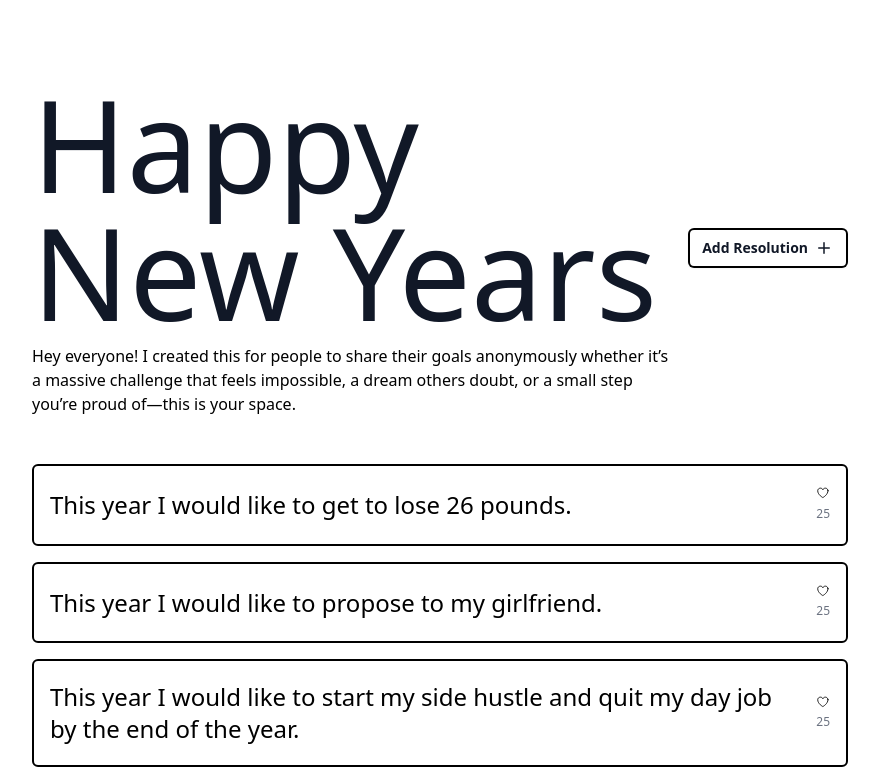
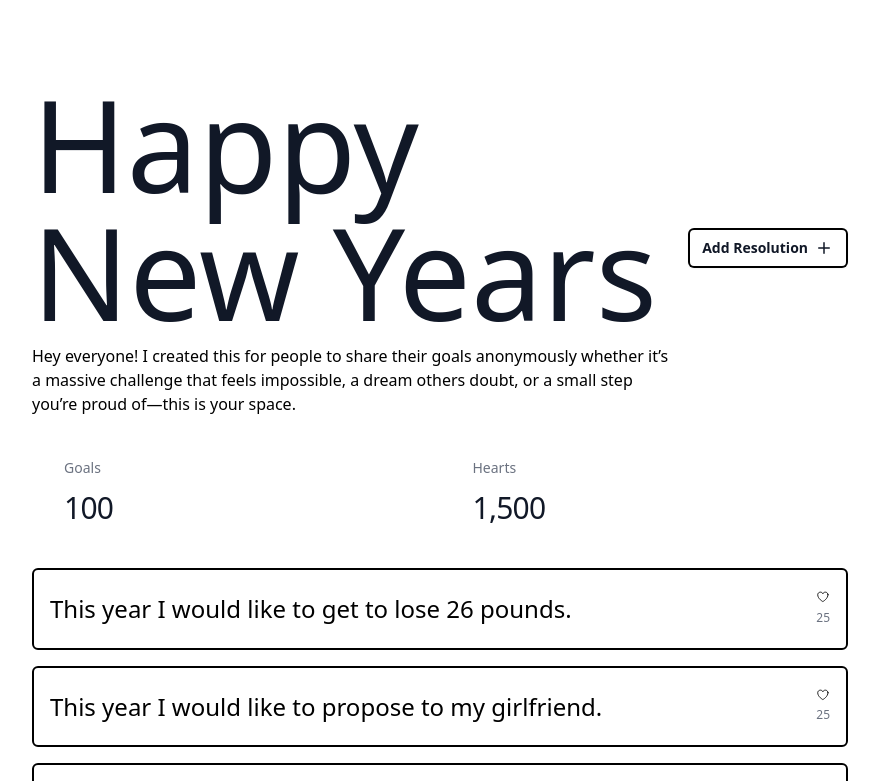
Before and after one commit to kylekrny/new-years, a React (Vite) app: page / in a window 1280 px wide. Shown: the top 781 px of the page, without its empty margins (200-1079 px from the left). Built offline with nearby package versions, Linux system fonts and the light colour scheme; a web font is replaced by a local one.

Commit message:
setup basic stats componet

```diff
--- a/src/App.tsx
+++ b/src/App.tsx
@@ -3,6 +3,7 @@ import Header from './components/Header';
 import List from './components/List';
 import Modal from './components/Modal';
 import { AppContext } from './components/context';
+import Stats from './components/Stats';
 
 function App() {
   const [open, setOpen] = useState<boolean>(false);
@@ -11,6 +12,7 @@ function App() {
     <AppContext.Provider value={{ open, setOpen }}>
       <div className='mx-auto max-w-4xl px-4 sm:px-8 lg:px-10 py-8 mt-12'>
         <Header />
+        <Stats />
         <List />
         <Modal />
       </div>
--- a/src/components/Header.tsx
+++ b/src/components/Header.tsx
@@ -5,7 +5,7 @@ import { AppContext } from './context';
 const Header = () => {
   const context = useContext(AppContext);
   return (
-    <div className='md:flex md:items-center md:justify-between mb-12'>
+    <div className='md:flex md:items-center md:justify-between'>
       <div className='min-w-0 flex-1'>
         <h1 className='font-medium text-gray-900 text-7xl sm:text-9xl'>
           Happy New Years
--- /dev/null
+++ b/src/components/Stats.tsx
@@ -0,0 +1,31 @@
+const stats = [
+  {
+    name: 'Goals',
+    value: '100',
+    change: '+4.75%',
+    changeType: 'positive',
+  },
+  {
+    name: 'Hearts',
+    value: '1,500',
+  },
+];
+
+const Stats = () => {
+  return (
+    <dl className='mx-auto grid grid-cols-1 gap-px sm:grid-cols-2 lg:grid-cols-2'>
+      {stats.map((stat) => (
+        <div
+          key={stat.name}
+          className='flex flex-wrap items-baseline justify-between gap-x-4 gap-y-2 bg-white px-4 py-10 sm:px-6 xl:px-8'
+        >
+          <dt className='text-sm/6 font-medium text-gray-500'>{stat.name}</dt>
+          <dd className='w-full flex-none text-3xl/10 font-medium tracking-tight text-gray-900'>
+            {stat.value}
+          </dd>
+        </div>
+      ))}
+    </dl>
+  );
+};
+export default Stats;
```
